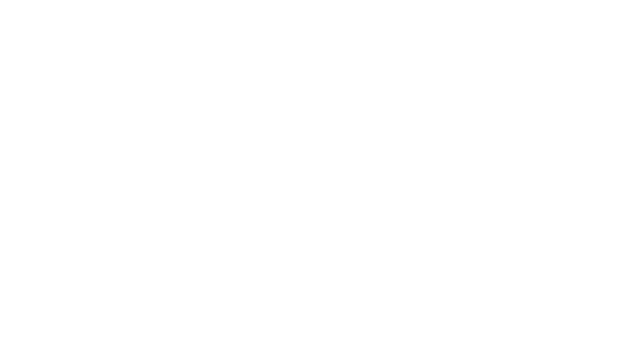
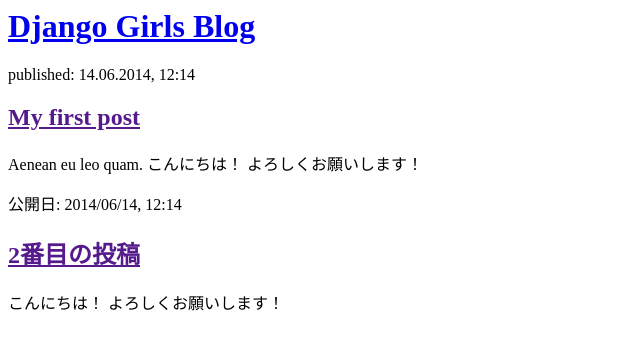
Before and after one commit to Ryuki-S/djangogirls, a Django app: page / in a window 1280 px wide. Before the commit the part shown is empty. Shown: the top 350 px of the page, without its empty margins (0-640 px from the left). Run offline with Django 3.2, Linux system fonts and the light colour scheme.

Commit message:
Changed the HTML for the site.

```diff
--- a/blog/templates/blog/post_list.html
+++ b/blog/templates/blog/post_list.html
@@ -1,9 +1,22 @@
-<!-- <html>
+<html>
     <head>
-        <title>Ola's blog</title>
+        <title>Django Girls blog</title>
     </head>
     <body>
-        <p>Hi there!</p>
-        <p>It works!</p>
+        <div>
+            <h1><a href="/">Django Girls Blog</a></h1>
+        </div>
+
+        <div>
+            <p>published: 14.06.2014, 12:14</p>
+            <h2><a href="">My first post</a></h2>
+            <p>Aenean eu leo quam. こんにちは！ よろしくお願いします！ </p>
+        </div>
+
+        <div>
+            <p>公開日: 2014/06/14, 12:14</p>
+            <h2><a href="">2番目の投稿</a></h2>
+            <p> こんにちは！ よろしくお願いします！ </p>
+        </div>
     </body>
-</html> -->
+</html>
```
Also changed, not shown: blog/templetes/blog/post_list.html (deleted, +0 -9 lines).
